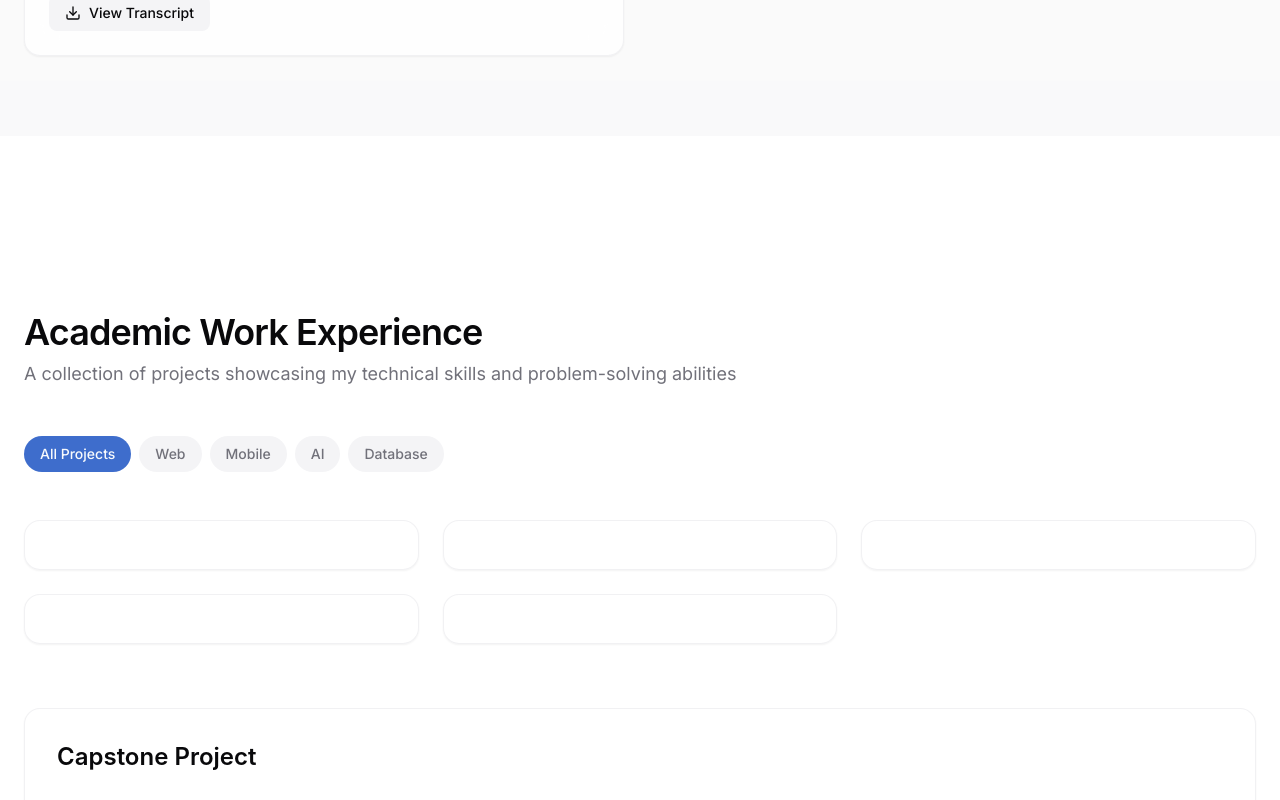
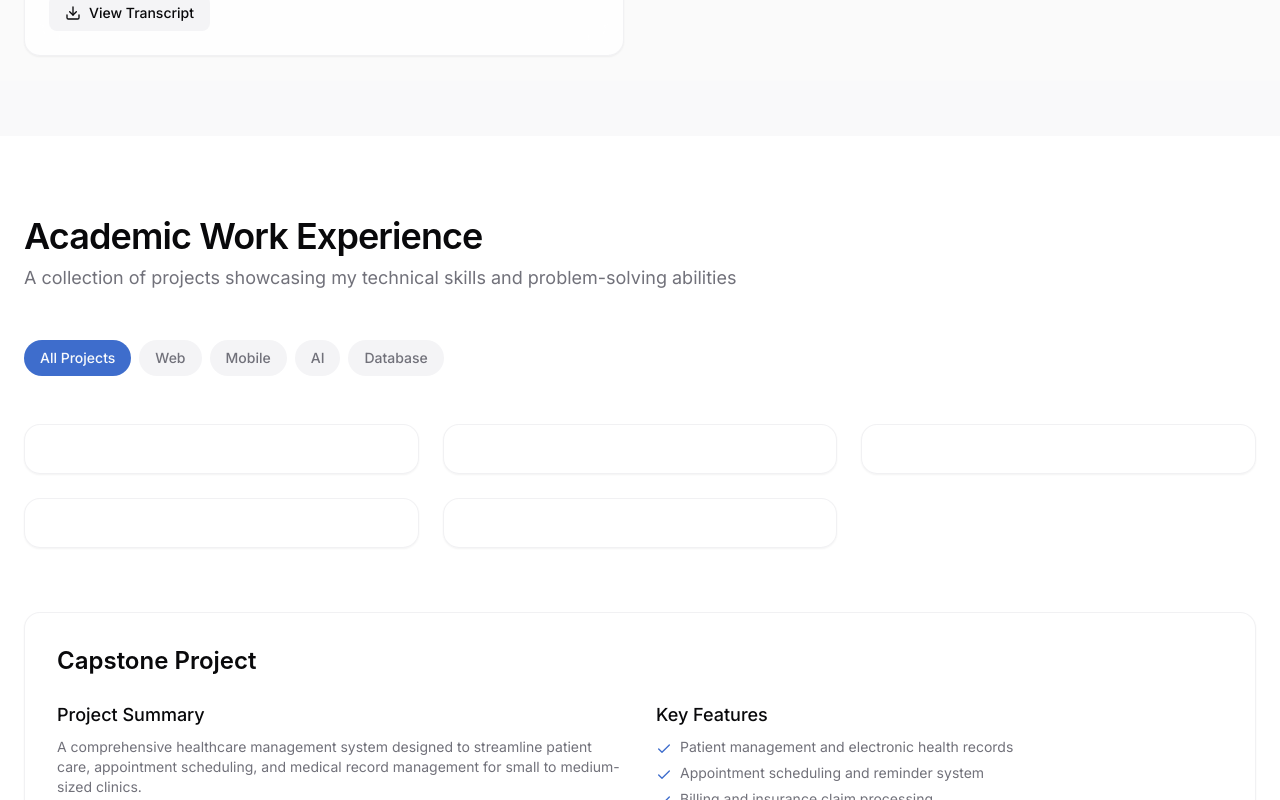
Before and after one commit to Shahriar-Ahmed-Dipu/shahriar-dipu, a React (Vite) app: page / in a window 1280 px wide. Shown: the part 2460-3260 px from the top of the page. Built offline with nearby package versions, Linux system fonts and the light colour scheme; a web font is replaced by a local one.

Commit message:
Visual edit in Lovable
Edited UI in Lovable

```diff
--- a/src/components/Projects.tsx
+++ b/src/components/Projects.tsx
@@ -64,7 +64,7 @@ export const Projects = () => {
     label: 'Database'
   }];
   const filteredProjects = activeFilter === 'all' ? projects : projects.filter(project => project.category === activeFilter);
-  return <section id="projects" className="py-24 relative overflow-hidden">
+  return <section id="projects" className="relative overflow-hidden py-0">
       <div className="section-container">
         <AnimatedSection animation="fade-in-up" className="space-y-2 mb-12">
           <h2 className="section-title">Academic Work Experience</h2>
```
